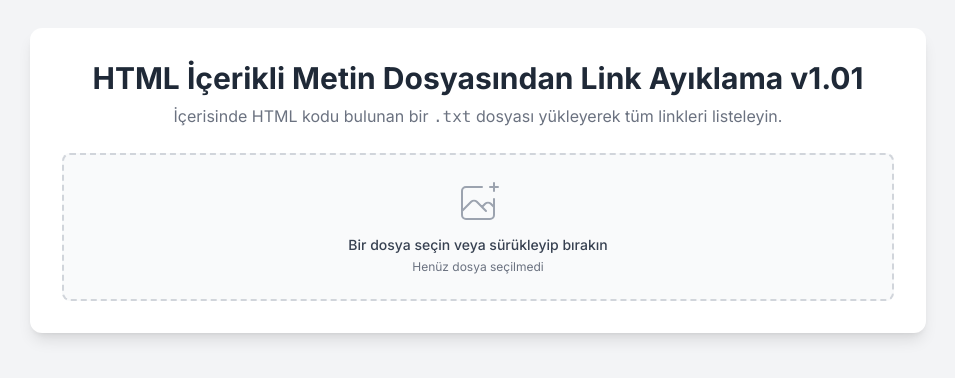
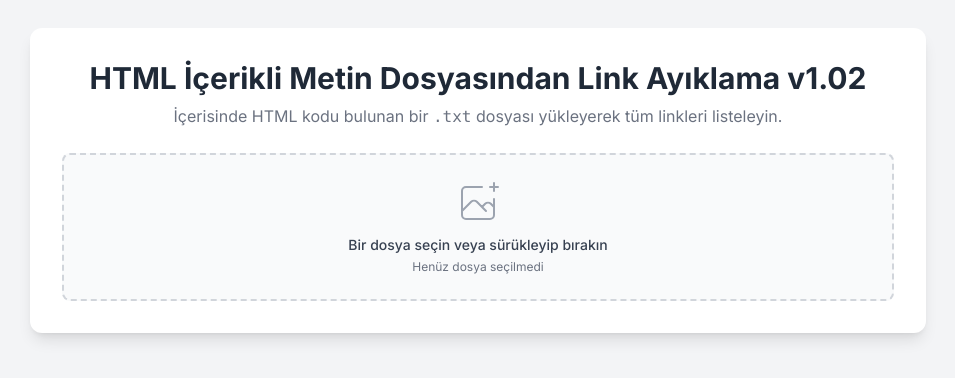
Before and after one commit to oraygungor/txttolink, a plain HTML site: page index.html in a window 1280 px wide. Shown: the part 220-598 px from the top of the page, without its empty margins (162-1117 px from the left). Drawn offline with nearby package versions, Linux system fonts and the light colour scheme.

Commit message:
Update index.html

```diff
--- a/index.html
+++ b/index.html
@@ -33,7 +33,7 @@
     <div class="bg-white w-full max-w-4xl rounded-xl shadow-lg p-6 sm:p-8">
         <!-- Başlık Bölümü -->
         <div class="text-center mb-6">
-            <h1 class="text-2xl sm:text-3xl font-bold text-gray-800">HTML İçerikli Metin Dosyasından Link Ayıklama v1.01</h1>
+            <h1 class="text-2xl sm:text-3xl font-bold text-gray-800">HTML İçerikli Metin Dosyasından Link Ayıklama v1.02</h1>
             <p class="text-gray-500 mt-2">İçerisinde HTML kodu bulunan bir <code>.txt</code> dosyası yükleyerek tüm linkleri listeleyin.</p>
         </div>
 
```
